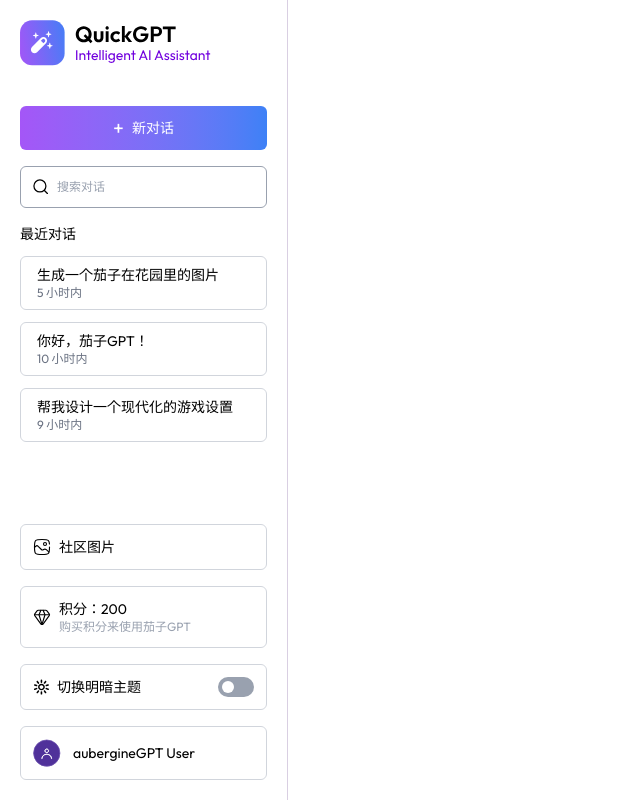
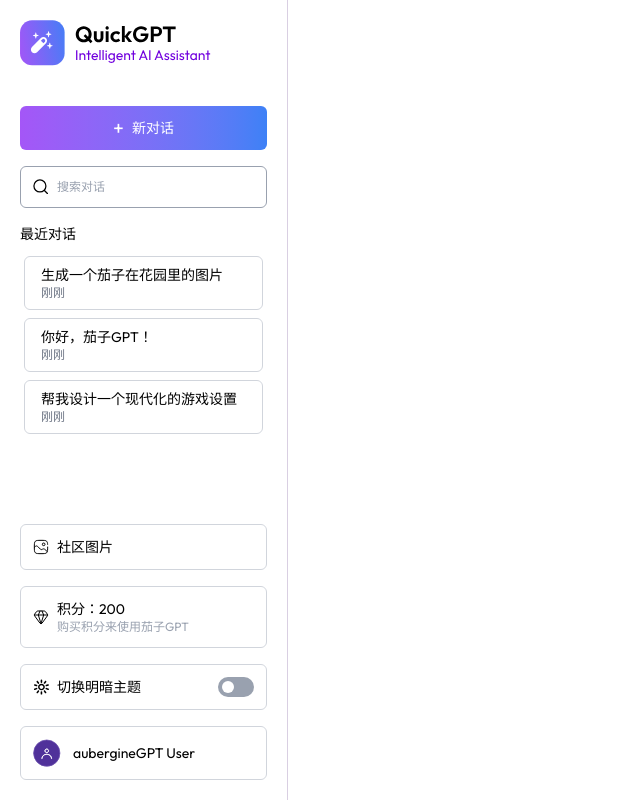
Before and after one commit to auberginewly/aubergineGPT, a React (Vite) app in the folder frontend/: page / in a window 1280 px wide. Shown: the whole page, without its empty margins (0-640 px from the left). Built offline with nearby package versions, Linux system fonts and the light colour scheme.

Commit message:
feat: 修复时间显示，优化时间格式化逻辑并增强用户体验

```diff
--- a/frontend/src/components/Sidebar.tsx
+++ b/frontend/src/components/Sidebar.tsx
@@ -2,7 +2,6 @@ import { useAppContext } from '../context/AppContext'
 import { useState } from 'react'
 import { assets } from '../assets/assets'
 import { useNavigate } from 'react-router-dom'
-
 
 import dayjs from 'dayjs'
 import relativeTime from 'dayjs/plugin/relativeTime'
@@ -13,27 +12,56 @@ interface SidebarProps {
   setIsMenuOpen: (value: boolean) => void
 }
 
-
 const Sidebar = ({isMenuOpen, setIsMenuOpen}: SidebarProps) => {
   const {chats, user, theme, setTheme, setSelectedChat} = useAppContext()
   const navigate = useNavigate()
   const [search, setSearch] = useState('')
 
   const filteredChats = chats.filter((chat) =>
-  chat.messages[0] ? chat.messages[0].content.toLowerCase().includes(search.toLowerCase()) :
-  chat.title.toLowerCase().includes(search.toLowerCase())
+    chat.messages[0] ? chat.messages[0].content.toLowerCase().includes(search.toLowerCase()) :
+    chat.title.toLowerCase().includes(search.toLowerCase())
   )
 
   dayjs.extend(relativeTime)
   dayjs.locale('zh-cn')
 
-  // 格式化时间显示
+  // 修复时间显示 - 自定义格式化
   const formatDate = (date: Date) => {
-    return dayjs(date).fromNow()
+    try {
+      const messageTime = dayjs(date)
+
+      if (!messageTime.isValid()) {
+        return '时间未知'
+      }
+
+      const now = dayjs()
+      const diffInMinutes = now.diff(messageTime, 'minute')
+      const diffInHours = now.diff(messageTime, 'hour')
+      const diffInDays = now.diff(messageTime, 'day')
+
+      // 自定义中文时间显示
+      if (diffInMinutes < 1) {
+        return '刚刚'
+      } else if (diffInMinutes < 60) {
+        return `${diffInMinutes}分钟前`
+      } else if (diffInHours < 24) {
+        return `${diffInHours}小时前`
+      } else if (diffInDays < 7) {
+        return `${diffInDays}天前`
+      } else if (diffInDays < 30) {
+        const weeks = Math.floor(diffInDays / 7)
+        return `${weeks}周前`
+      } else {
+        return messageTime.format('MM-DD')
+      }
+    } catch (error) {
+      console.error('时间格式化错误:', error)
+      return '时间错误'
+    }
   }
 
   return (
-    <div className={`flex flex-col h-screen min-w-72 p-5 dark:bg-linear-to-b from-[#242124]/30 to-[#000000]/30 border-r border-[#80609F]/30 backdrop-blur-3xl transition-all duration-500 max-md:absolute left-0 z-1
+    <div className={`flex flex-col h-screen min-w-72 p-5 dark:bg-gradient-to-b from-[#242124]/30 to-[#000000]/30 border-r border-[#80609F]/30 backdrop-blur-3xl transition-all duration-500 max-md:absolute left-0 z-40
       ${!isMenuOpen && 'max-md:-translate-x-full'}`}>
       {/* Logo */}
       <img
@@ -44,7 +72,7 @@ const Sidebar = ({isMenuOpen, setIsMenuOpen}: SidebarProps) => {
 
       {/* 新对话按钮 */}
       <button
-        className='flex justify-center items-center w-full py-2 mt-10 text-white bg-gradient-to-r from-[#A456F7] to-[#3D81F6] text-sm rounded-md cursor-pointer'
+        className='flex justify-center items-center w-full py-2 mt-10 text-white bg-gradient-to-r from-[#A456F7] to-[#3D81F6] text-sm rounded-md cursor-pointer hover:from-[#B566F8] hover:to-[#4E92F7] transition-all'
         // onClick={createNewChat}
       >
         <span className='mr-2 text-xl'>+</span> 新对话
@@ -52,7 +80,7 @@ const Sidebar = ({isMenuOpen, setIsMenuOpen}: SidebarProps) => {
 
       {/* 搜索对话框 */}
       <div className='flex items-center gap-2 p-3 mt-4 border border-gray-400 dark:border-white/20 rounded-md'>
-        <img src={assets.search_icon} className='w-4 not-dark:invert' alt="" />
+        <img src={assets.search_icon} className='w-4 invert dark:invert-0' alt="" />
         <input
           onChange={(e) => setSearch(e.target.value)}
           value={search}
@@ -64,26 +92,25 @@ const Sidebar = ({isMenuOpen, setIsMenuOpen}: SidebarProps) => {
 
       {/* 最近对话列表 */}
       {chats.length > 0 && <p className='mt-4 text-sm'>最近对话</p>}
-      <div className='space-y-3 flex-1 overflow-y-scroll mt-3 text-sm'>
+      <div className='space-y-2 flex-1 overflow-y-scroll mt-3 text-sm px-1'>
         {filteredChats.map((chat) => (
           <div
             key={chat.id}
-            className='p-2 px-4 dark:bg-[#57317C]/10 border border-gray-300 dark:border-[#80609F]/15 rounded-md cursor-pointer flex justify-between group'
-            // 选中点击的聊天 回到首页并设置选中的聊天 移动端关闭菜单
+            className='p-2 px-4 dark:bg-[#57317C]/10 border border-gray-300 dark:border-[#80609F]/15 rounded-md cursor-pointer flex justify-between group hover:scale-[1.02] hover:bg-gray-50 dark:hover:bg-white/5 transition-all duration-200'
             onClick={() => {navigate('/'); setSelectedChat(chat); setIsMenuOpen(false)}}
           >
-            <div>
+            <div className='flex-1 min-w-0'>
               <p className='truncate w-full'>
                 {chat.messages.length > 0 ? chat.messages[0].content.slice(0, 32) : chat.title}
               </p>
               <p className='text-xs text-gray-500 dark:text-[#B1A6C0]'>
-                {formatDate(chat.updatedAt) }
+                {formatDate(chat.createdAt)}
               </p>
             </div>
             <img
               src={assets.bin_icon}
               alt="删除"
-              className='hidden group-hover:block w-4 cursor-pointer not-dark:invert'
+              className='hidden group-hover:block w-4 cursor-pointer invert dark:invert-0 opacity-60 hover:opacity-100 transition-opacity'
             />
           </div>
         ))}
@@ -92,9 +119,9 @@ const Sidebar = ({isMenuOpen, setIsMenuOpen}: SidebarProps) => {
       {/* 社区图片 */}
       <div
         onClick={() => {navigate('/community'); setIsMenuOpen(false)}}
-        className='flex items-center gap-2 p-3 mt-4 border border-gray-300 dark:border-white/15 rounded-md cursor-pointer hover:scale-103 transition-all'
+        className='flex items-center gap-2 p-3 mt-4 border border-gray-300 dark:border-white/15 rounded-md cursor-pointer hover:scale-[1.02] hover:bg-gray-50 dark:hover:bg-white/5 transition-all duration-200'
       >
-        <img src={assets.gallery_icon} className='w-4.5 not-dark:invert' alt="" />
+        <img src={assets.gallery_icon} className='w-4 invert dark:invert-0' alt="" />
         <div className='flex flex-col text-sm'>
           <p>社区图片</p>
         </div>
@@ -103,11 +130,11 @@ const Sidebar = ({isMenuOpen, setIsMenuOpen}: SidebarProps) => {
       {/* 积分购买选项 */}
       <div
         onClick={() => {navigate('/credits'); setIsMenuOpen(false)}}
-        className='flex items-center gap-2 p-3 mt-4 border border-gray-300 dark:border-white/15 rounded-md cursor-pointer hover:scale-103 transition-all'
+        className='flex items-center gap-2 p-3 mt-4 border border-gray-300 dark:border-white/15 rounded-md cursor-pointer hover:scale-[1.02] hover:bg-gray-50 dark:hover:bg-white/5 transition-all duration-200'
       >
-        <img src={assets.diamond_icon} className='w-4.5 dark:invert' alt="" />
+        <img src={assets.diamond_icon} className='w-4 dark:invert' alt="" />
         <div className='flex flex-col text-sm'>
-          <p>积分：{user?.credits}</p>
+          <p>积分：{user?.credits || 0}</p>
           <p className='text-xs text-gray-400'>购买积分来使用茄子GPT</p>
         </div>
       </div>
@@ -115,7 +142,7 @@ const Sidebar = ({isMenuOpen, setIsMenuOpen}: SidebarProps) => {
       {/* 暗色模式切换 */}
       <div className='flex items-center justify-between gap-2 p-3 mt-4 border border-gray-300 dark:border-white/15 rounded-md'>
         <div className='flex items-center gap-2 text-sm'>
-          <img src={assets.theme_icon} className='w-4 not-dark:invert' alt="" />
+          <img src={assets.theme_icon} className='w-4 invert dark:invert-0' alt="" />
           <p>切换明暗主题</p>
         </div>
         <label className='relative inline-flex cursor-pointer'>
@@ -125,8 +152,9 @@ const Sidebar = ({isMenuOpen, setIsMenuOpen}: SidebarProps) => {
             checked={theme === 'dark'}
             onChange={() => setTheme(theme === 'dark' ? 'light' : 'dark')}
           />
-          <div className='w-9 h-5 bg-gray-400 rounded-full peer-checked:bg-purple-600 transition-all relative'></div>
-          <span className='absolute left-1 top-1 w-3 h-3 bg-white rounded-full transition-transform peer-checked:translate-x-4'></span>
+          <div className='w-9 h-5 bg-gray-400 rounded-full peer-checked:bg-purple-600 transition-all relative'>
+            <span className={`absolute left-1 top-1 w-3 h-3 bg-white rounded-full transition-transform duration-300 ${theme === 'dark' ? 'translate-x-4' : 'translate-x-0'}`}></span>
+          </div>
         </label>
       </div>
 
@@ -139,7 +167,7 @@ const Sidebar = ({isMenuOpen, setIsMenuOpen}: SidebarProps) => {
         {user && (
           <img
             src={assets.logout_icon}
-            className='h-5 cursor-pointer hidden not-dark:invert group-hover:block'
+            className='h-5 cursor-pointer hidden invert dark:invert-0 group-hover:block'
             alt=""
             onClick={(e) => {
               e.stopPropagation()
@@ -147,21 +175,16 @@ const Sidebar = ({isMenuOpen, setIsMenuOpen}: SidebarProps) => {
             }}
           />
         )}
-
-
       </div>
 
-      {/* 移动端隐藏sidebar */}
+      {/* 移动端关闭按钮 */}
       <img
         src={assets.close_icon}
-        className='absolute top-3 right-3 size-5 cursor-pointer not-dark:invert md:hidden'
+        className='absolute top-3 right-3 size-5 cursor-pointer invert dark:invert-0 md:hidden'
         alt=""
         onClick={() => setIsMenuOpen(false)}
       />
-
-
     </div>
-
   )
 }
 
```
